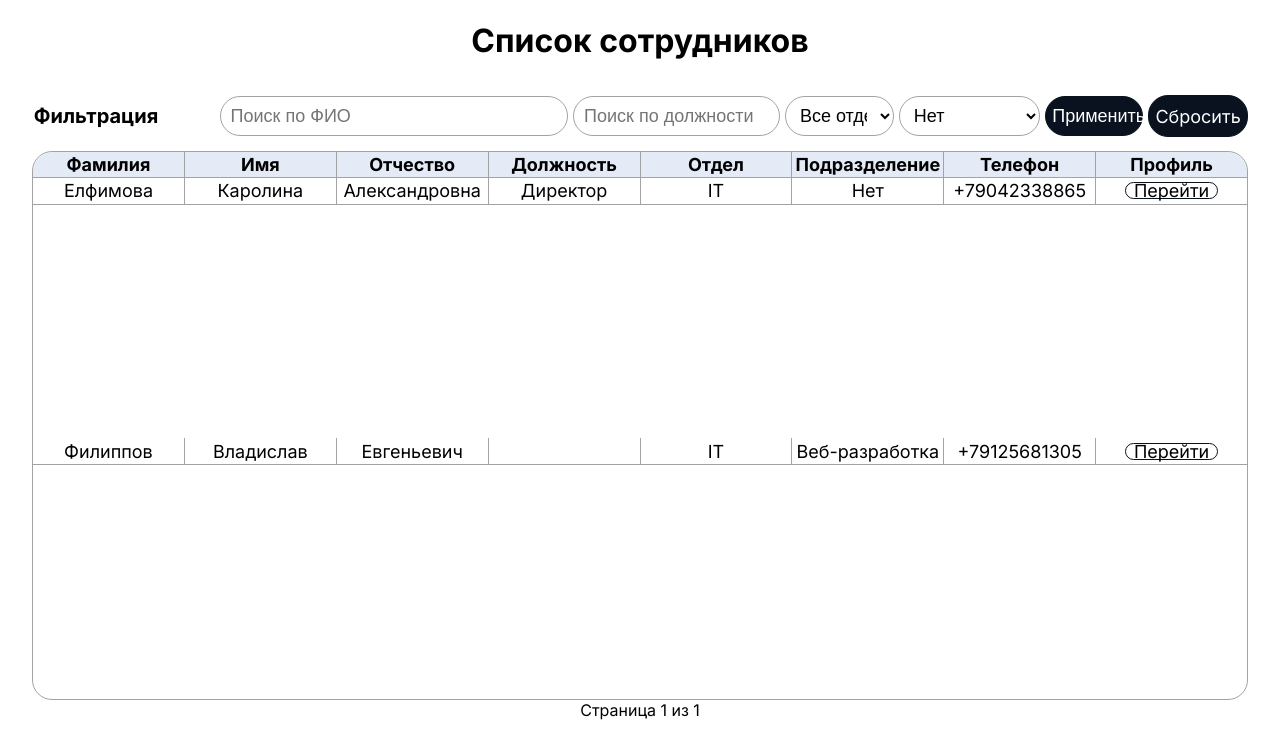
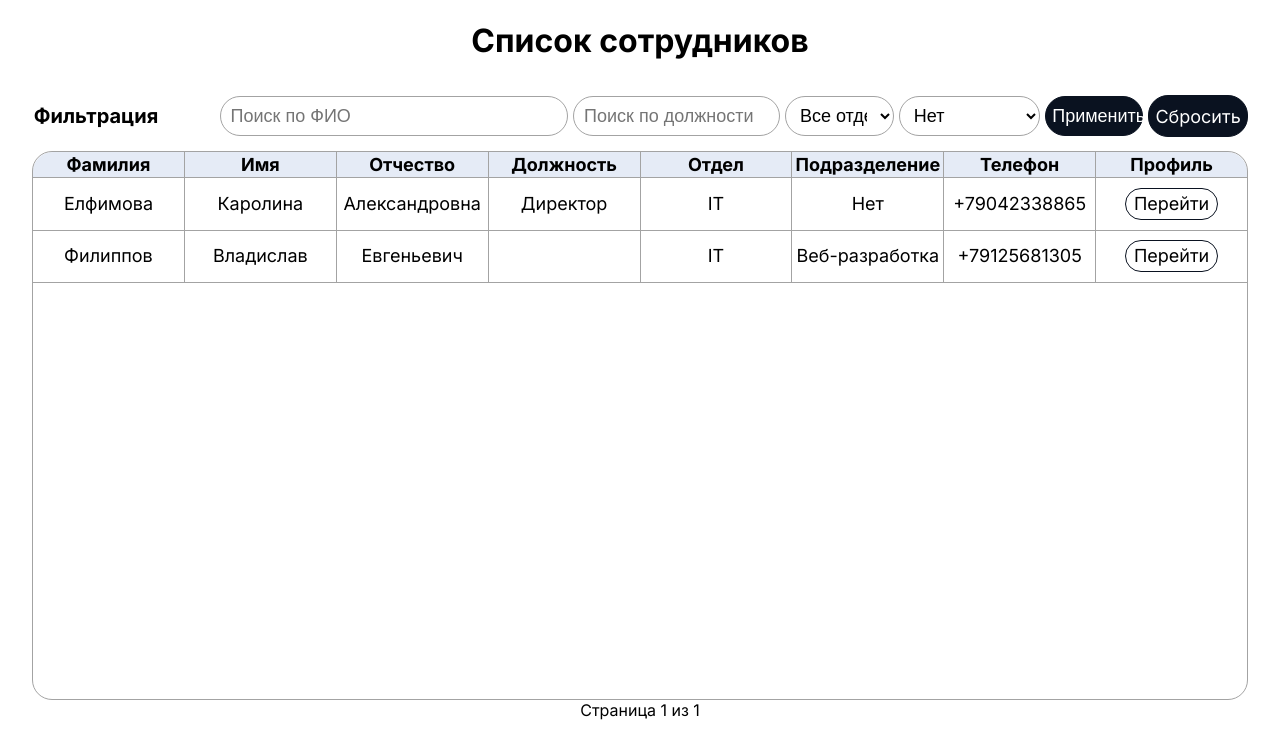
Before and after one commit to mikkixx/ContactBook, a Django app: page / in a window 1280 px wide. Shown: the part 56-800 px from the top of the page. Run offline with Django 5.2, Linux system fonts and the light colour scheme; a user stored in the database is signed in; data comes from the database, SQL or seed files in the repository; both versions use the stored data as it was after the commit.

Commit message:
Изменение стилей

```diff
--- a/metanit/ContactBook/static/css/style.css
+++ b/metanit/ContactBook/static/css/style.css
@@ -339,21 +339,20 @@ form{
     width: 100%;
     height: 100%;
     display: flex;
-    justify-content: center;
     flex-direction: column;
 }
 
 .list > table > tbody > tr{
     width: 100%;
-    height: 100%;
+    height: 10%;
     display: flex;
-    justify-content: center;
-    align-items: start;
+    flex-direction: row;
+
 }
 
 .list > table > tbody > tr > td{
     width: 15%;
-    height: 10%;
+    height: 100%;
     display: flex;
     align-items: center;
     justify-content: center;
```
Also changed, not shown: metanit/db.sqlite3.
